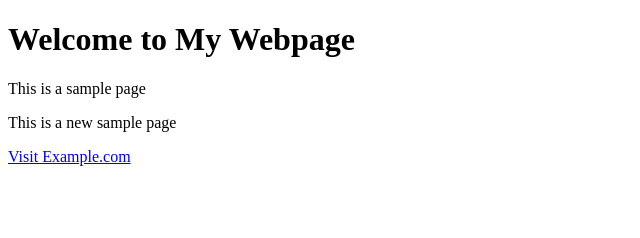
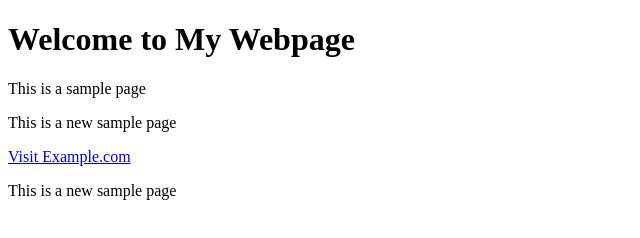
Before and after one commit to RupeshBob/myproject, a plain HTML site: page index.html in a window 1280 px wide. Shown: the whole page, without its empty margins (0-640 px from the left). Drawn offline with Linux system fonts and the light colour scheme.

Commit message:
Update README.txt from main branch

```diff
--- a/index.html
+++ b/index.html
@@ -9,5 +9,6 @@
   <p>This is a sample page</p>
   <p>This is a new sample page</p>
   <a href="https://www.example.com">Visit Example.com</a>
+  <p>This is a new sample page</p>
 </body>
 </html>
```
Also changed, not shown: README.txt.
